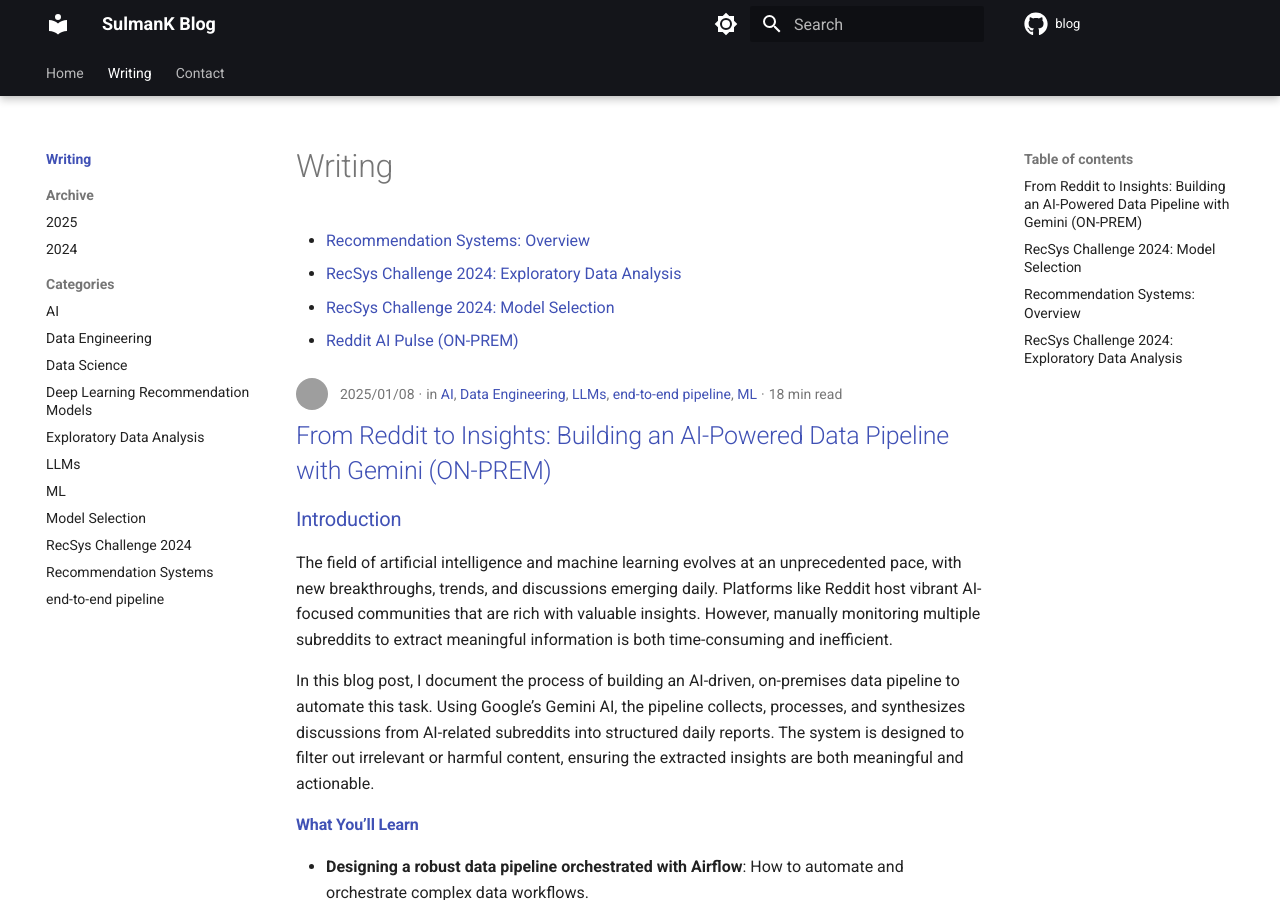
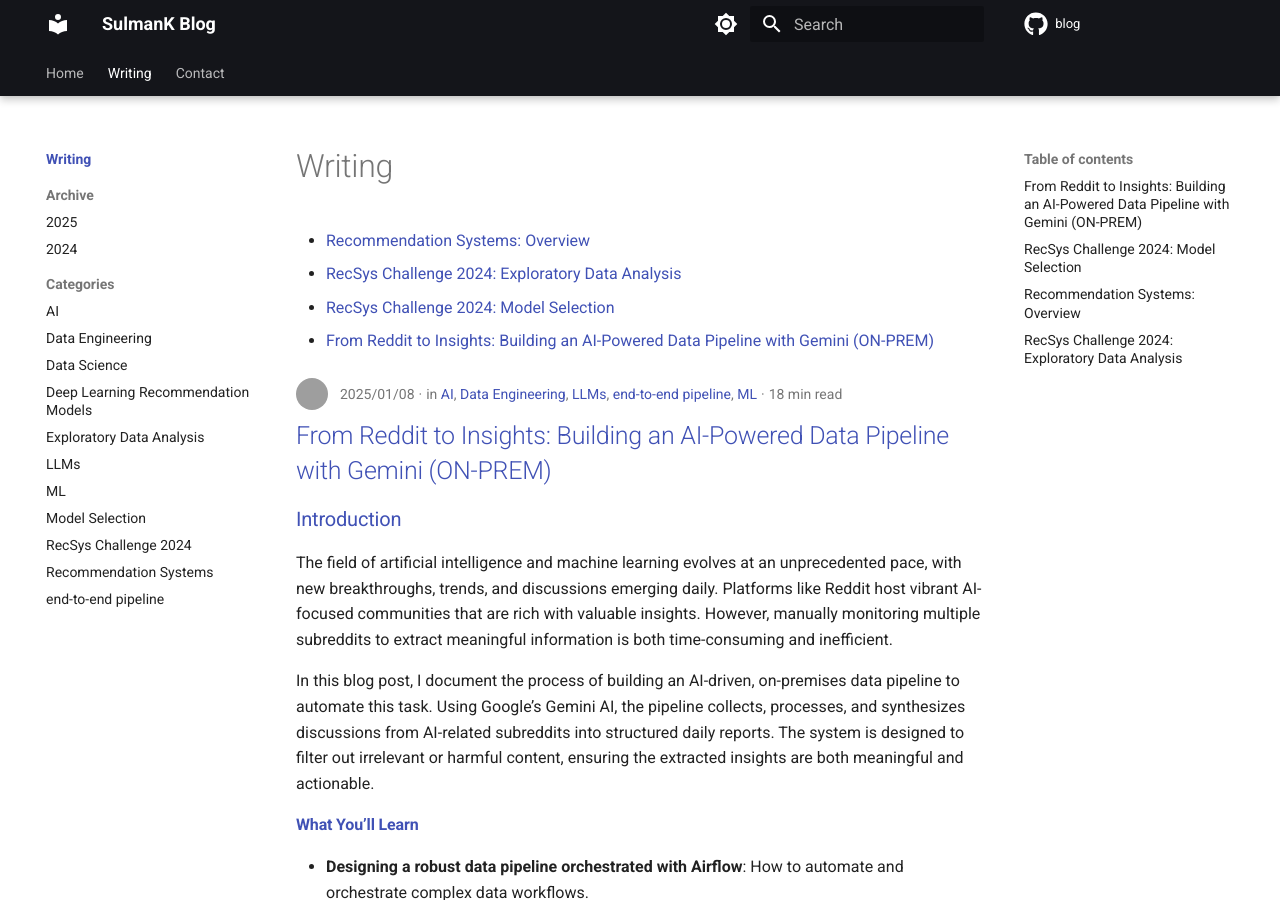
Before and after one commit to SulmanK/Blog, an MkDocs documentation site: the page built from docs/writing/index.md, in a window 1280 px wide and 900 px high. Built offline with MkDocs 1.6.1 and Material for MkDocs 9.7.7, drawn with Linux system fonts in a browser that asks for light colours; comment, search, counter and statistics services are not loaded; grey boxes are pictures that could not be loaded.

Commit message:
updated index to include new post

```diff
--- a/docs/writing/index.md
+++ b/docs/writing/index.md
@@ -2,4 +2,4 @@
 * [Recommendation Systems: Overview](./posts/recsys_overview.md)
 * [RecSys Challenge 2024: Exploratory Data Analysis](./posts/recsys_2024_eda.md)
 * [RecSys Challenge 2024: Model Selection](./posts/recsys_2024_modeling.md)
-* [Reddit AI Pulse (ON-PREM)](./posts/reddit_text_insight_sentiment_local.md)
+* [From Reddit to Insights: Building an AI-Powered Data Pipeline with Gemini (ON-PREM)](./posts/reddit_text_insight_sentiment_local.md)
```
